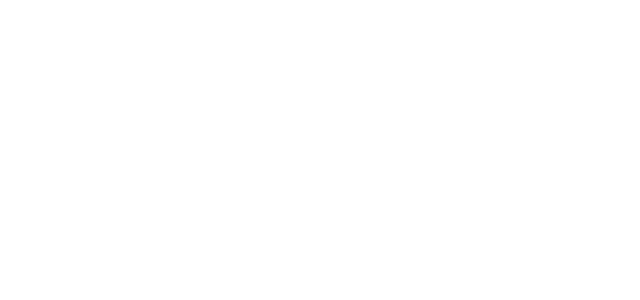
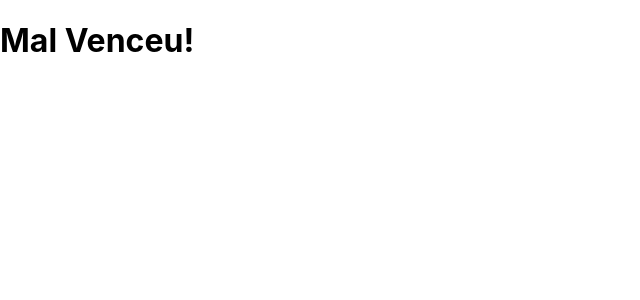
Before and after one commit to mttgermano/PLP-Guerras_Civis, a React (Create React App) app in the folder web-app/: page /room/1/winner/1 in a window 1280 px wide. Before the commit this address had no page. Shown: the top 300 px of the page, without its empty margins (0-640 px from the left). Built offline with nearby package versions, Linux system fonts and the light colour scheme.

Commit message:
winner page

```diff
--- a/web-app/src/pages/App.jsx
+++ b/web-app/src/pages/App.jsx
@@ -9,6 +9,8 @@ import RoomPage from './RoomPage.jsx';
 import CreateRoom from './CreateRoom.jsx';
 import RoomHome from './RoomHome.jsx';
 import RoomWaiting from './RoomWaiting.jsx';
+import WinnerPage from './WinnerPage.jsx';
+
 import { UserContextProvider } from '../contexts/userContext.jsx';
 
 function App() {
@@ -28,6 +30,7 @@ function App() {
             <Route path="/room/create_room" element={<CreateRoom />} />
             <Route path="/room/:rName" element={<RoomWaiting />} />
             <Route path="/room/:rName/game" element={<RoomPage />} />
+            <Route path="/room/:rName/winner/:winner" element={<WinnerPage />} />
           </Routes>
         </UserContextProvider>
       </div>
--- a/web-app/src/pages/RoomPage.jsx
+++ b/web-app/src/pages/RoomPage.jsx
@@ -1,5 +1,5 @@
 import { useEffect, useState, useContext } from 'react';
-import { useLocation, useParams } from "react-router-dom";
+import { useNavigate, useParams } from "react-router-dom";
 import { ClipLoader } from "react-spinners";
 
 import { UserContext } from '../contexts/userContext';
@@ -24,6 +24,7 @@ const RoomPage = () => {
 
     const { rName } = useParams();
 
+    const navigate = useNavigate();
 
     useEffect(() => {
         const getRoomState = async () => {
@@ -31,11 +32,18 @@ const RoomPage = () => {
 
             const { data } = await api.get(`api/get_room_state/${rName}`);
 
+
             if (data.rState === "actionRound") {
                 setDayCounter(state => state + 1);
             }
 
             setRoomState(data);
+            // if (data.rState === "goodWins") {
+            //     navigate.push(`/room/${rName}/winner/goodWins`);
+            // } else if (data.rState === "evilWins") {
+            //     navigate.push(`/room/${rName}/winner/evilWins`);
+            // }
+
             setReadyForAction(true);
             setIsPlayersLoading(false);
         }
@@ -64,7 +72,7 @@ const RoomPage = () => {
     //     const getMessages = async () => {
     //         setIsChatLoading(true);
 
-    //         if (roomState !== "endGame") {
+    //         if (roomState.rState !== "evilWins" && roomState.rState !== "goodWins") {
     //             // possível problema de travar a aplicação pela espera da requisição ser feita
     //             console.log("CHAT MEESSAGES:" + chatMessages.length)
     //             const { data } = await api.get(`api/get_last_messages/${currentUser.pName}/${chatMessages.length}`);
@@ -149,6 +157,7 @@ const RoomPage = () => {
                     <div className='infos-data'>
                         <span className='infos-data-subtitle'>Round:</span>
                         <strong className='infos-data-title'>{dayCounter}</strong>
+                        <button onClick={() => console.log(rName)}>daslçkdajdlksajdklsa</button>
                     </div>
                     <div className='infos-data'>
                         <span className='infos-data-subtitle'>Period:</span>
--- /dev/null
+++ b/web-app/src/pages/WinnerPage.jsx
@@ -0,0 +1,12 @@
+import { useParams } from "react-router"
+
+const WinnerPage = () => {
+
+    const { rName, winner } = useParams();
+
+    return (
+        <h1>{winner === "goodWins" ? "Bem Venceu!" : "Mal Venceu!"}</h1>
+    )
+}
+
+export default WinnerPage;
```
Also changed, not shown: 2 other files (tests, documents, lock files or other folders).
